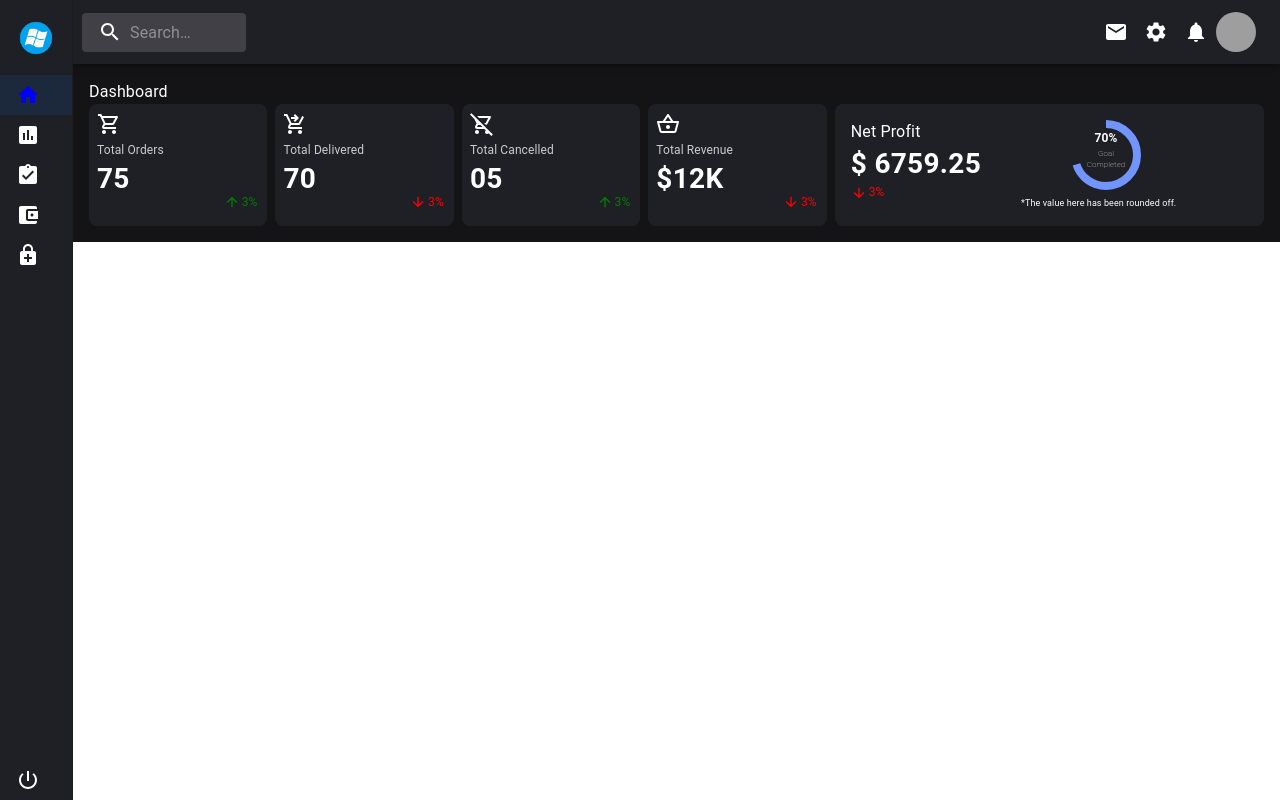
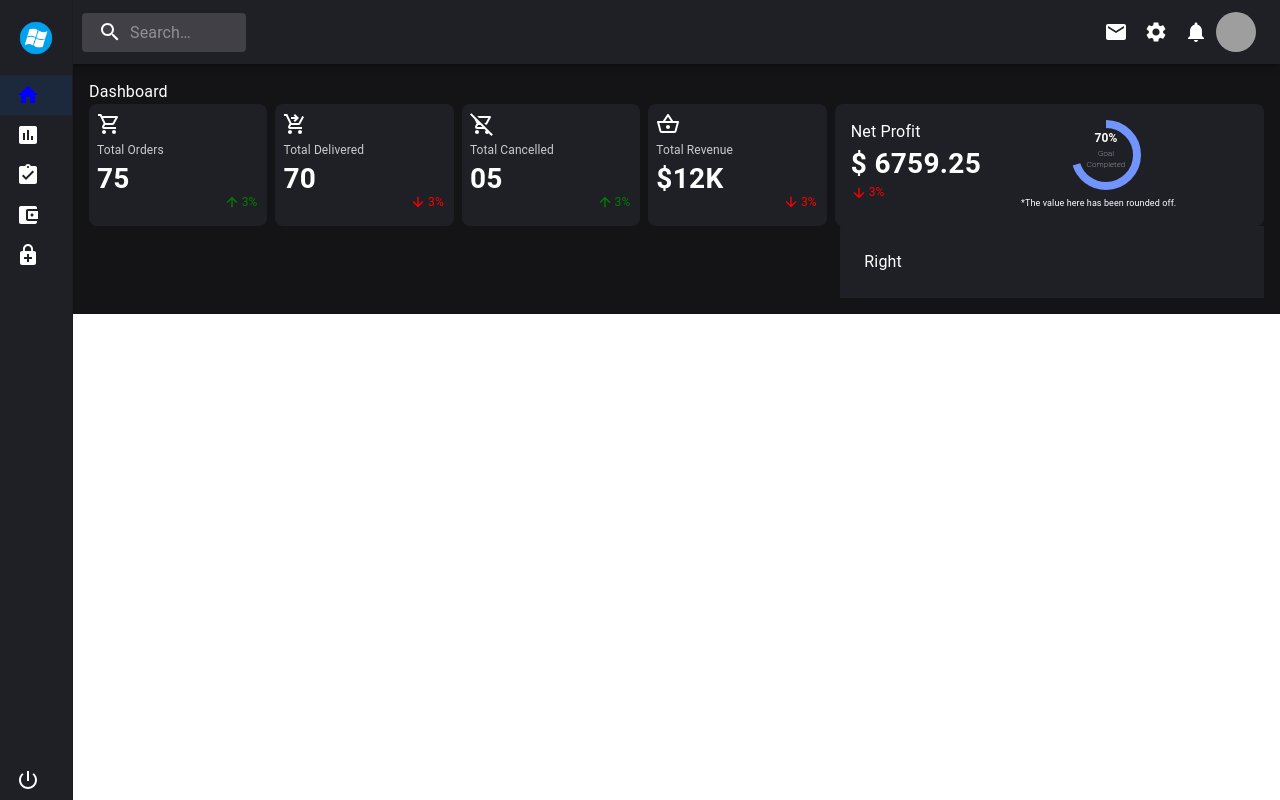
Before and after one commit to Suvarna7387/FitPeo-task, a React (Create React App) app: page / in a window 1280 px wide. Built offline with nearby package versions, Linux system fonts and the light colour scheme; grey boxes are pictures that could not be loaded.

Commit message:
added UI

```diff
--- a/src/components/ChildrenThree.js
+++ b/src/components/ChildrenThree.js
@@ -6,7 +6,7 @@ const ChildrenThree = () => {
     const isSmallScreen = useMediaQuery(theme.breakpoints.down('sm'));
   return (
     <Box sx={{ display: 'flex', flexDirection: isSmallScreen ? 'column' : 'row', width: '100%' }}>
-    {/* <Box sx={{
+    <Box sx={{
       flex: isSmallScreen ? 'none' : 65,
       display: 'flex',
       flexWrap: 'wrap',
@@ -27,7 +27,7 @@ const ChildrenThree = () => {
       marginTop: isSmallScreen ? 1 : 0
     }}>
       <Box sx={{ backgroundColor: '#1f1f26', padding: 1 }}>Right</Box>
-    </Box> */}
+    </Box>
   </Box>
   )
 }
```
